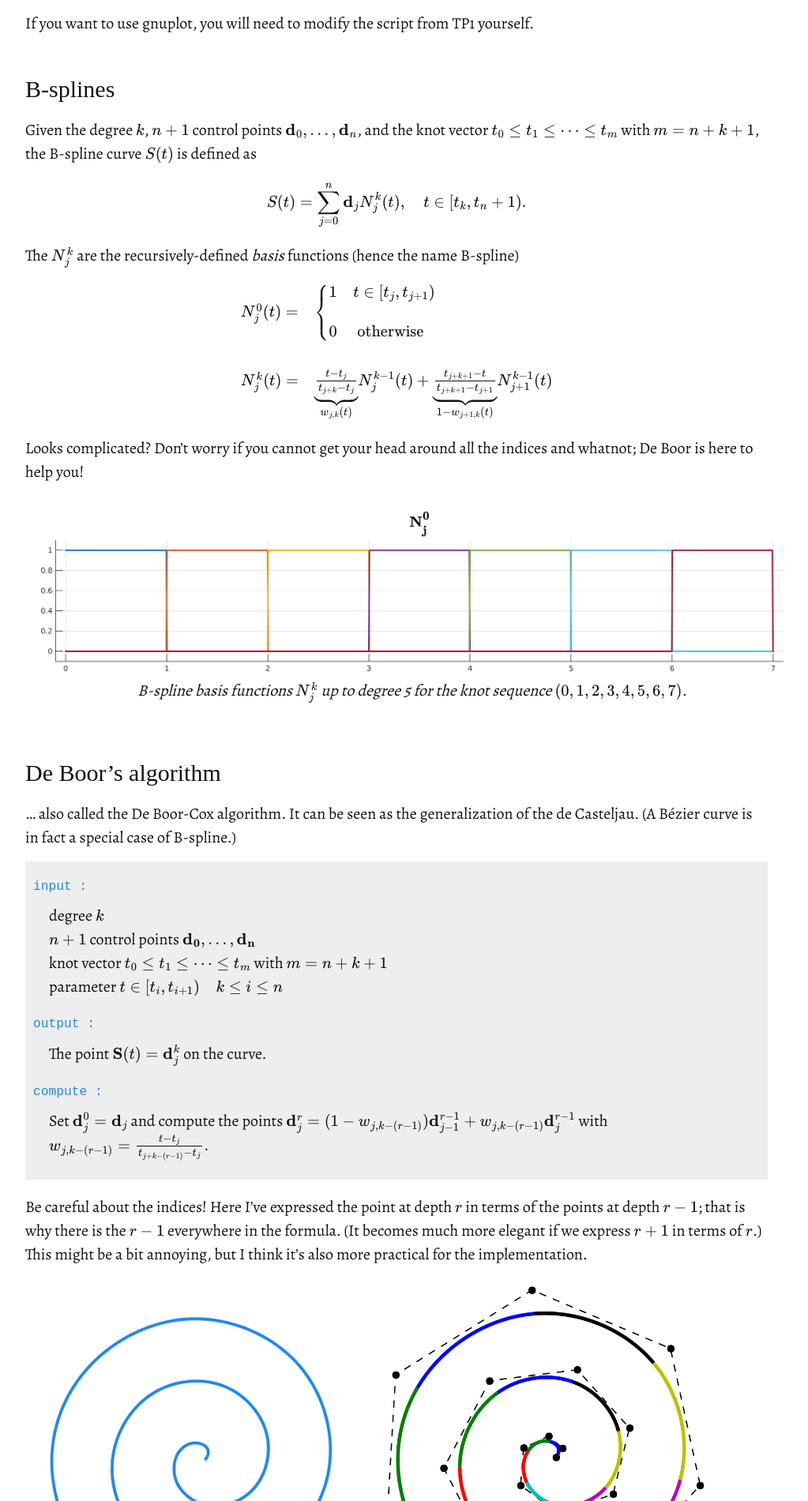
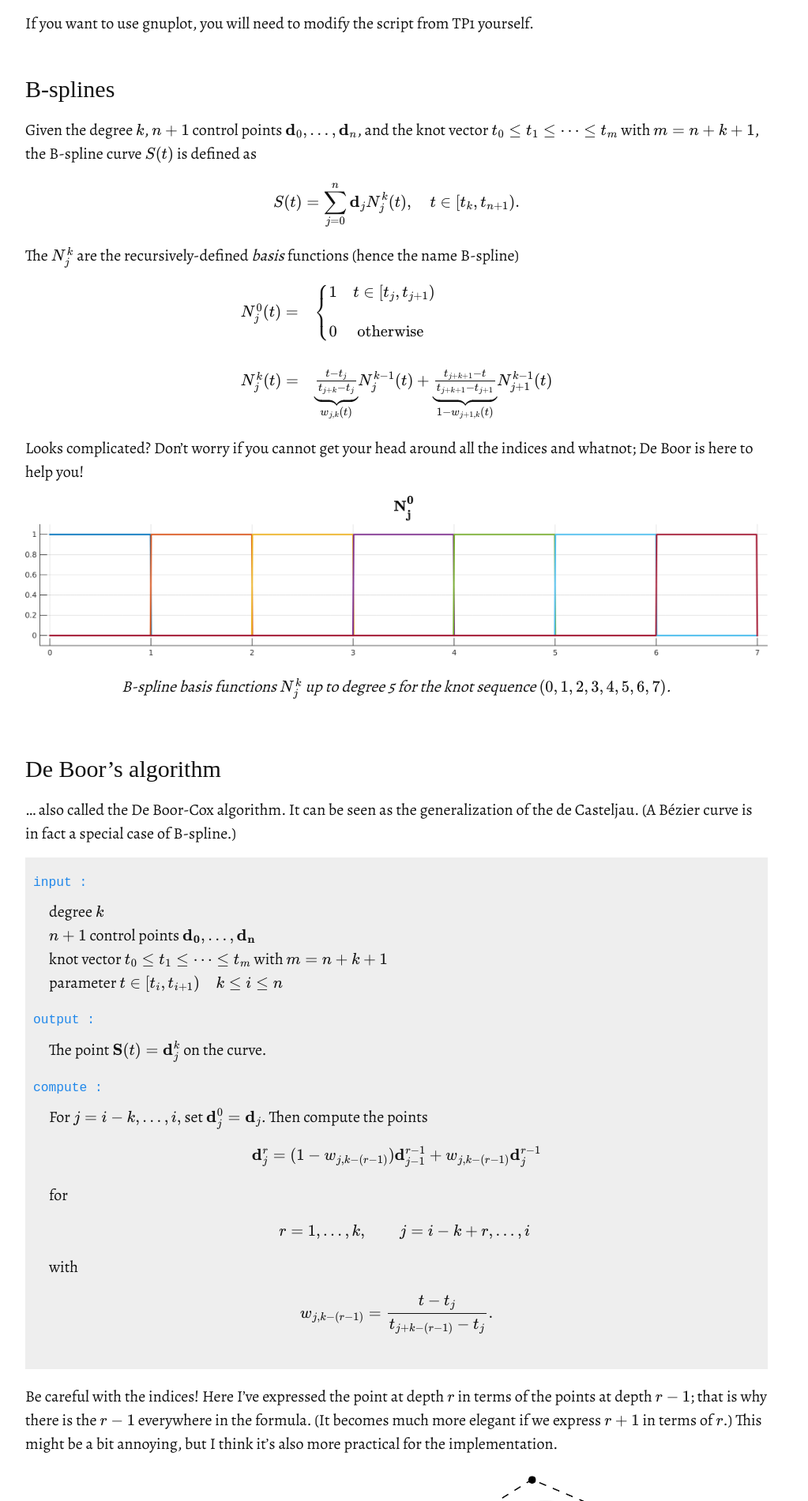
Before and after one commit to bbrrck/bbrrck.github.io, a Jekyll site: the page built from teaching/geo-num-2016/tp3.md, in a window 1280 px wide. Shown: the part 899-2800 px from the top of the page at 79% size, without its empty margins (138-1161 px from the left). Built offline with Jekyll 4.4.1, drawn with Linux system fonts in a browser that asks for light colours; some web fonts are replaced; formulas are drawn with MathJax 3.

Commit message:
geonum2016 TP5

```diff
--- a/_data/teaching.yml
+++ b/_data/teaching.yml
@@ -26,7 +26,7 @@
       title : "Subdivision Curves"
       number: 4
     - date  : 2016-03-11 15:15:00
-      #title : "Uniform B-splines as Subvidision Curves"
+      title : "Uniform B-splines as Subvidision Curves"
       number: 5
     - date  : 2016-03-18 15:15:00
       number: 6
--- a/_sass/_teaching.scss
+++ b/_sass/_teaching.scss
@@ -124,6 +124,9 @@ section.course {
                 list-style-type: lower-roman;
             }
         }
+        .lightblue {
+            color: $brand-color;
+        }
         figure {
             width: 100%;
             margin: 0.5em auto 1em;
--- a/teaching/geo-num-2016/tp3.md
+++ b/teaching/geo-num-2016/tp3.md
@@ -40,7 +40,7 @@ and the knot vector $t_0 \leq t_1 \leq \dots \leq t_m$
 with $m = n+k+1$, the B-spline curve $S(t)$ is defined as
 
 $$
-S(t) = \sum_{j=0}^n \mathbf d_j N_j^k(t), \quad t\in[t_k, t_n+1).
+S(t) = \sum_{j=0}^n \mathbf d_j N_j^k(t), \quad t\in[t_k, t_{n+1}).
 $$
 
 The $N_j^k$ are the recursively-defined *basis* functions (hence the name B-spline)
@@ -65,12 +65,13 @@ Looks complicated? Don't worry if you cannot get your head around all the indice
 De Boor is here to help you!
 
 
-<figure>
-    <img style="width:100%;" src="/assets/geo-num-2016/bbasis.gif" alt="" />
-    <div class="title">
-    B-spline basis functions $N^k_j$ up to degree 5 for the knot sequence $(0,1,2,3,4,5,6,7)$.
-    </div>
-</figure>
+{:.imgfull}
+{:#uniform_bspline_basis}
+![B-spline Basis](/assets/geo-num-2016/bbasis.gif)
+
+{:.imgCaption}
+B-spline basis functions $N^k_j$ up to degree 5 for the knot sequence $(0,1,2,3,4,5,6,7)$.
+
 
 ## De Boor's algorithm
 &hellip; also called the De Boor-Cox algorithm. It can be seen as the generalization of the de Casteljau.
@@ -91,20 +92,23 @@ De Boor is here to help you!
    <span class="algo-content"> The point $\mathbf S(t) = \mathbf d_j^k$ on the curve.</span>
 * <span class="algo-part">compute :</span>
    <span class="algo-content">
-        Set $\mathbf d_j^0 = \mathbf d_j$ and compute the points
-        $$
-        \mathbf d_{j}^{r} =
-        (1-w_{j,k-(r-1)}) \mathbf d_{j-1}^{r-1}
-        +
-           w_{j,k-(r-1)}  \mathbf d_{j  }^{r-1}
-        $$
+        For $j=i-k, \dots, i,$ set $\mathbf d_j^0 = \mathbf d_j$. Then compute the points
+        \begin{align}
+            \mathbf d_{j}^{r} &=
+            (1-w_{j,k-(r-1)}) \mathbf d_{j-1}^{r-1} + w_{j,k-(r-1)}  \mathbf d_{j  }^{r-1}
+        \end{align}
+        for
+        \begin{align}
+            \quad r = 1,\dots,k,
+            \quad \quad j = i-k+r,\dots,i
+        \end{align}
         with
-        $$
-        w_{j,k-(r-1)} = \frac{ t - t_j }{ t_{j+k-(r-1)} - t_j }.
-        $$
-       </span>
+        \begin{align}
+            w_{j,k-(r-1)} &= \frac{ t - t_j }{ t_{j+k-(r-1)} - t_j }.
+        \end{align}
+    </span>
 
-Be careful about the indices! Here I've expressed the point at depth $r$
+Be careful with the indices! Here I've expressed the point at depth $r$
 in terms of the points at depth $r-1$;
 that is why there is the $r-1$ everywhere in the formula.
 (It becomes much more elegant if we express $r+1$ in terms of $r$.)
```
Also changed, not shown: teaching/geo-num-2016/tp5.md (+45 -1 lines).
